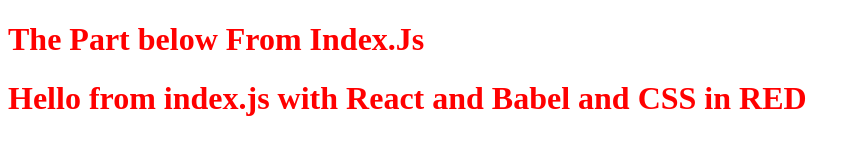
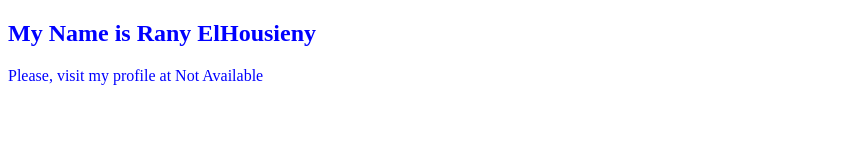
Before and after one commit to ranyelhousieny/new-react-app, a React app: page / in a window 1280 px wide. Shown: the whole page, without its empty margins (0-860 px from the left). Built offline with nearby package versions, Linux system fonts and the light colour scheme.

Commit message:
Functions

```diff
--- a/public/index.html
+++ b/public/index.html
@@ -1,9 +1,7 @@
 <!DOCTYPE html>
 <html>
-  <head>
-  </head>
+  <head> </head>
   <body>
-      <h1> The Part below From Index.Js </h1>
-      <div id="fromjs"></div>
+    <div id="fromjs"></div>
   </body>
 </html>
--- a/src/index.js
+++ b/src/index.js
@@ -2,12 +2,32 @@
 import ReactDOM from 'react-dom';
 import './styles/styles.css';
 
+const user = {
+  name: 'Rany ElHousieny',
+  profile: 'https://rany.tk',
+};
+
+function website(site) {
+  if (site) {
+    return site;
+  }
+  return 'Not Available';
+}
+const template = (
+  <div>
+    <h2>
+      {' '}
+      My Name is {user.name}
+    </h2>
+    <p>
+      Please, visit my profile
+      at {website(user.site)}
+    </p>
+  </div>
+);
+
 ReactDOM.render(
-  <h1>
-    Hello from index.js with
-    React and Babel and CSS in
-    RED
-  </h1>,
+  template,
   document.querySelector(
     '#fromjs'
   )
--- a/src/styles/styles.css
+++ b/src/styles/styles.css
@@ -1,3 +1,3 @@
 * {
-  color: red;
+  color: blue;
 }
```
